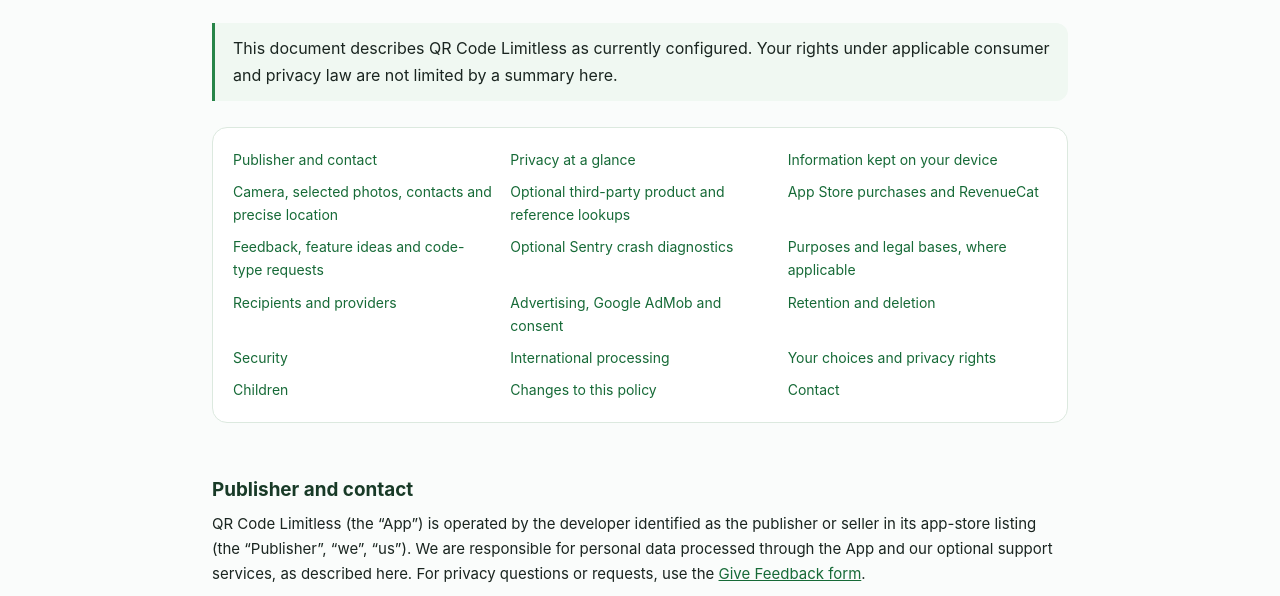
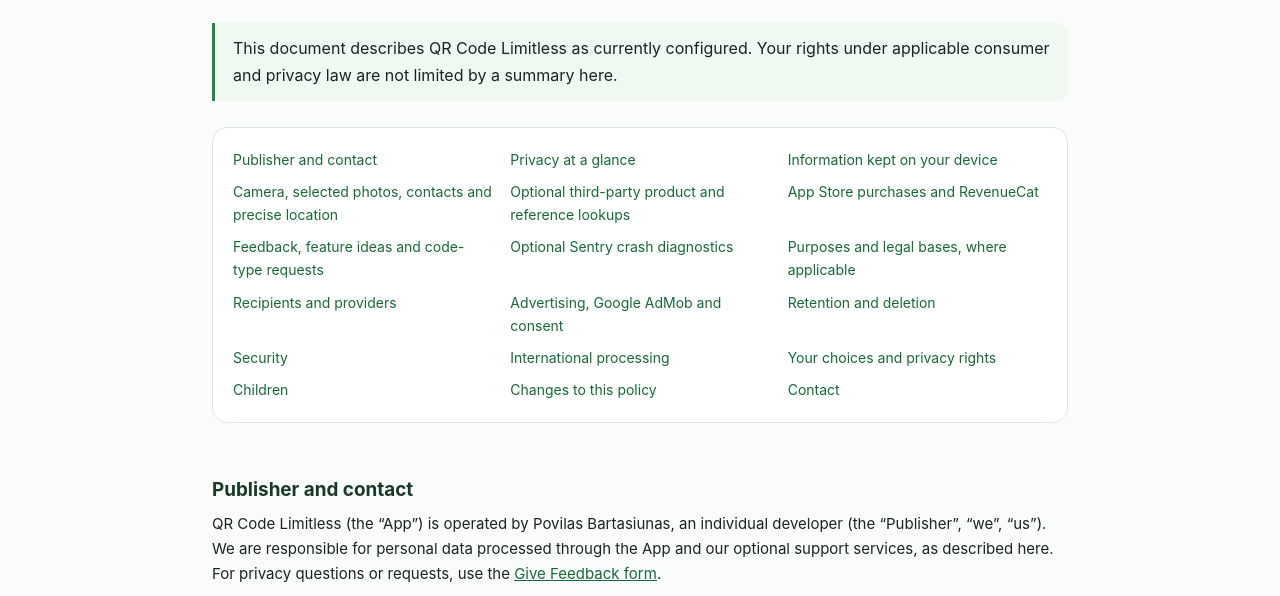
Before and after one commit to povilasbrand/qr-code-limitless-legal, a plain HTML site: page privacy.html in a window 1280 px wide. Shown: the part 199-795 px from the top of the page. Drawn offline with Linux system fonts and the light colour scheme.

Commit message:
docs: identify confirmed individual publisher

```diff
--- a/privacy.html
+++ b/privacy.html
@@ -35,7 +35,7 @@ footer{max-width:900px;margin:auto;padding:20px 22px 44px;font-size:13px;color:#
 <a href="#s15">Children</a>
 <a href="#s16">Changes to this policy</a>
 <a href="#s17">Contact</a></nav>
-<section id="s1" aria-labelledby="h1"><h2 id="h1">Publisher and contact</h2><p>QR Code Limitless (the “App”) is operated by the developer identified as the publisher or seller in its app-store listing (the “Publisher”, “we”, “us”). We are responsible for personal data processed through the App and our optional support services, as described here. For privacy questions or requests, use the <a href="feedback.html">Give Feedback form</a>.</p>
+<section id="s1" aria-labelledby="h1"><h2 id="h1">Publisher and contact</h2><p>QR Code Limitless (the “App”) is operated by Povilas Bartasiunas, an individual developer (the “Publisher”, “we”, “us”). We are responsible for personal data processed through the App and our optional support services, as described here. For privacy questions or requests, use the <a href="feedback.html">Give Feedback form</a>.</p>
 <p>This notice describes the current iOS and, where available, Android version. It is intended to explain how features actually work; your app-store purchase and device services also remain subject to Apple&#39;s or Google&#39;s separate privacy terms.</p></section>
 <section id="s2" aria-labelledby="h2"><h2 id="h2">Privacy at a glance</h2><p>Core QR-code and barcode scanning, creation, local History, saved items and exports are designed to work without an app account or a server-side library maintained by us. Data that you intentionally export or share can leave your device. Product and reference lookups can contact external services when Local-only mode is off.</p>
 <p>Optional feedback and feature requests use a delivery relay. Purchases use the app store and RevenueCat. Optional technical crash reports use Sentry only after you turn that setting on. These features are explained below. Some released versions may display Google AdMob advertisements to eligible free users, subject to the app's advertising configuration and required consent.</p></section>
```
Also changed, not shown: terms.html (+1 -1 lines).
